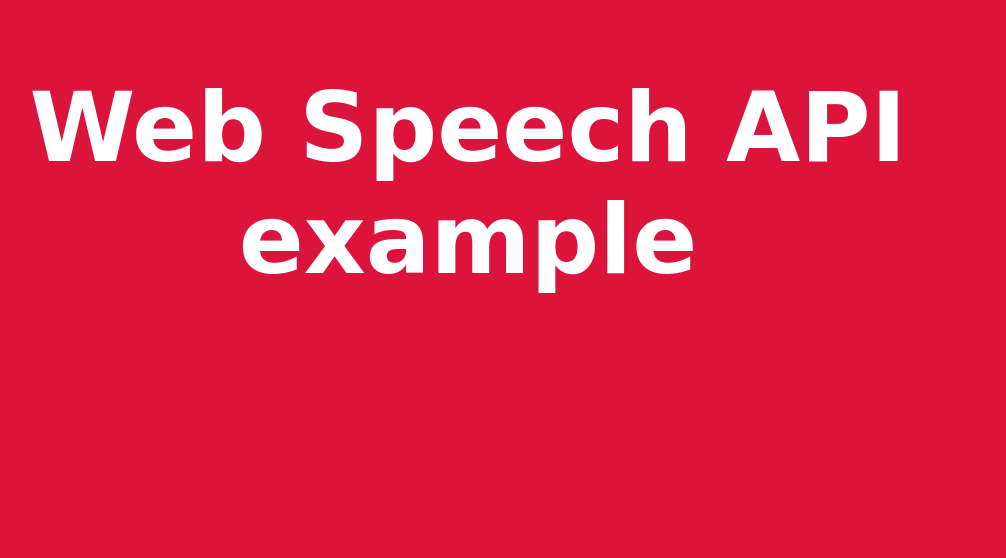
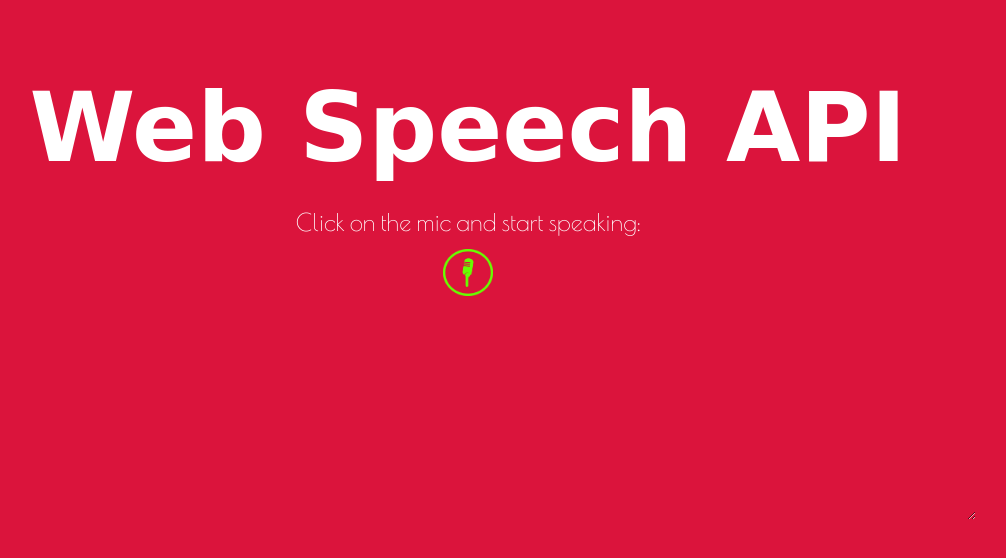
Before and after one commit to gustavojordao/cefet-web-weblot, a plain HTML site: page apis/web-speech-api/index.html in a window 1280 px wide. Shown: the whole page, without its empty margins (172-1178 px from the left). Drawn offline with nearby package versions, Linux system fonts and the light colour scheme; a web font is replaced by a local one.

Commit message:
Added CSS + initial JS tests

```diff
--- a/apis/web-speech-api/css/stylesheet.css
+++ b/apis/web-speech-api/css/stylesheet.css
@@ -10,13 +10,45 @@
     align-items: center;
 }
 
+.hidden {
+    display: none;
+}
+
 .text-center {
     text-align: center;
 }
 
+/* IDs */
+#mic {
+    width: 50px;
+
+    -webkit-transition: all 100ms ease-in-out;
+    -moz-transition: all 100ms ease-in-out;
+    -ms-transition: all 100ms ease-in-out;
+    -o-transition: all 100ms ease-in-out;
+    transition: all 100ms ease-in-out;
+}
+
+#mic:hover {
+    -moz-transform: scale(1.5);
+    -webkit-transform: scale(1.5);
+    -o-transform: scale(1.5);
+    -ms-transform: scale(1.5);
+    transform: scale(1.5);
+}
+
 /* TAGS */
 body {
-    background-color: crimson;
+    background-color: #db143c;
+}
+
+button {
+    background-color: inherit;
+    border: none;
+}
+
+button:hover {
+    cursor: pointer;
 }
 
 h1 {
@@ -30,4 +62,26 @@ h1 {
 p {
     color: #ffffff;
     font-family: 'Poiret One', cursive;
+    font-size: 1.5em;
+
+    margin-bottom: 0.5em;
 }
+
+span {
+    color: #66ff00;
+    font-family: 'Poiret One', cursive;
+    font-size: 1.5em;
+}
+
+textarea {
+    color: #66ff00;
+    font-family: 'Megrim', cursive;
+    font-size: 2em;
+
+    background-color: inherit;
+    margin: .5em;
+    border: 0;
+
+    width: 80%;
+    height: 200px;
+}
--- a/apis/web-speech-api/index.html
+++ b/apis/web-speech-api/index.html
@@ -9,23 +9,15 @@
     </head>
 
     <body class="flex-center-container">
-        <h1 class="text-center">Web Speech API<br>example</h1>
+        <h1>Web Speech API</h1>
+        <p>Click on the mic and start speaking:</p>
+        <button id="start-speech" onclick="startRecognition()">
+            <img src="img/mic.png" alt="Microphone" id="mic">
+        </button>
+
+        <textarea id="voice-to-text" readonly="readonly" rows="3"></textarea>
+
+        <span class="hidden" id="not-supported">Oh no! Your browser doesn't support this API!</span>
+
     </body>
 </html>
-
-<!--
-        <script type="text/javascript">
-            var recognition = new SpeechRecognition();
-            recognition.onresult = function(event) {
-                if (event.results.length > 0) {
-                    q.value = event.results[0][0].transcript;
-                    q.form.submit();
-                }
-            }
-        </script>
-
-        <form action="http://www.google.com/search">
-            <input type="search" id="q" name="q" size=60>
-            <input type="button" value="Click to Speak" onclick="recognition.start()">
-        </form>
--->
--- a/apis/web-speech-api/js/script.js
+++ b/apis/web-speech-api/js/script.js
@@ -0,0 +1,3 @@
+function startRecognition() {
+    console.log('yey!');
+}
```
Also changed, not shown: apis/web-speech-api/README.md.
